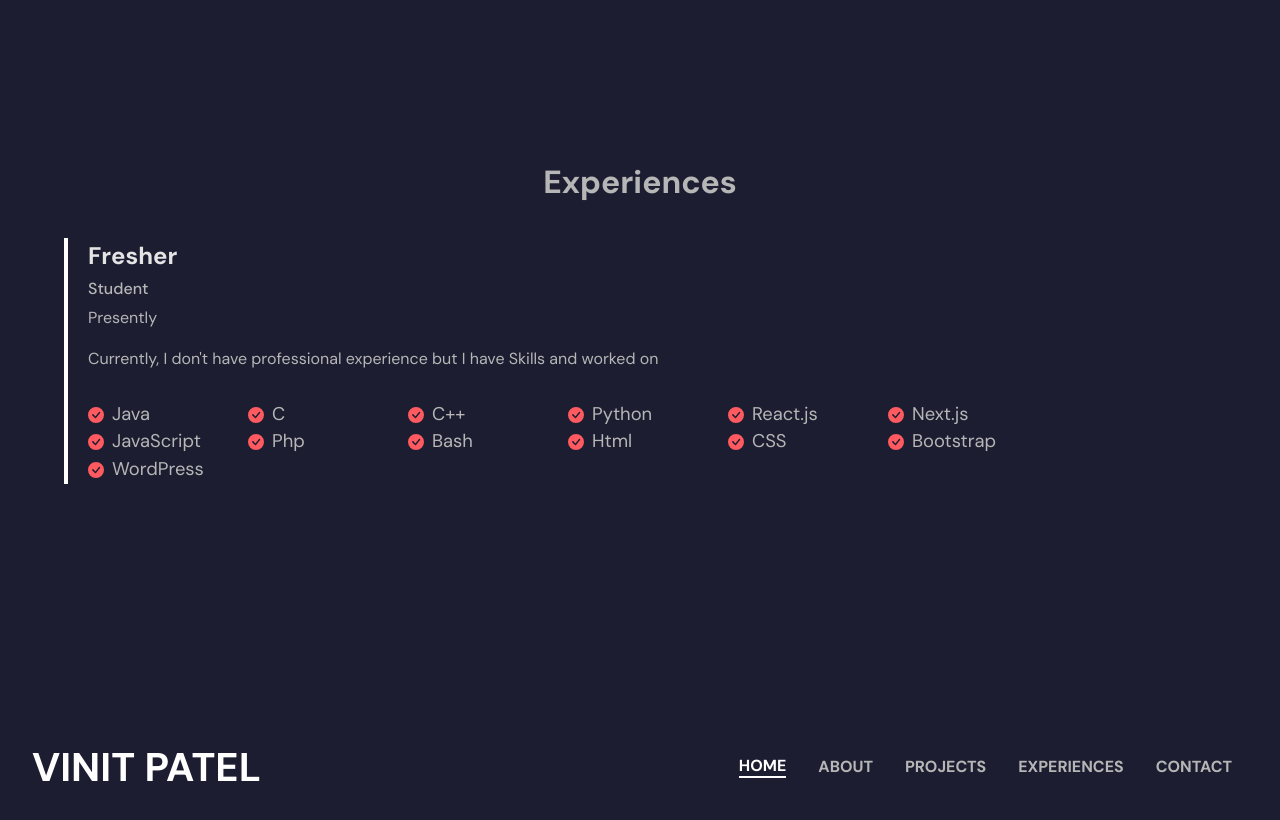
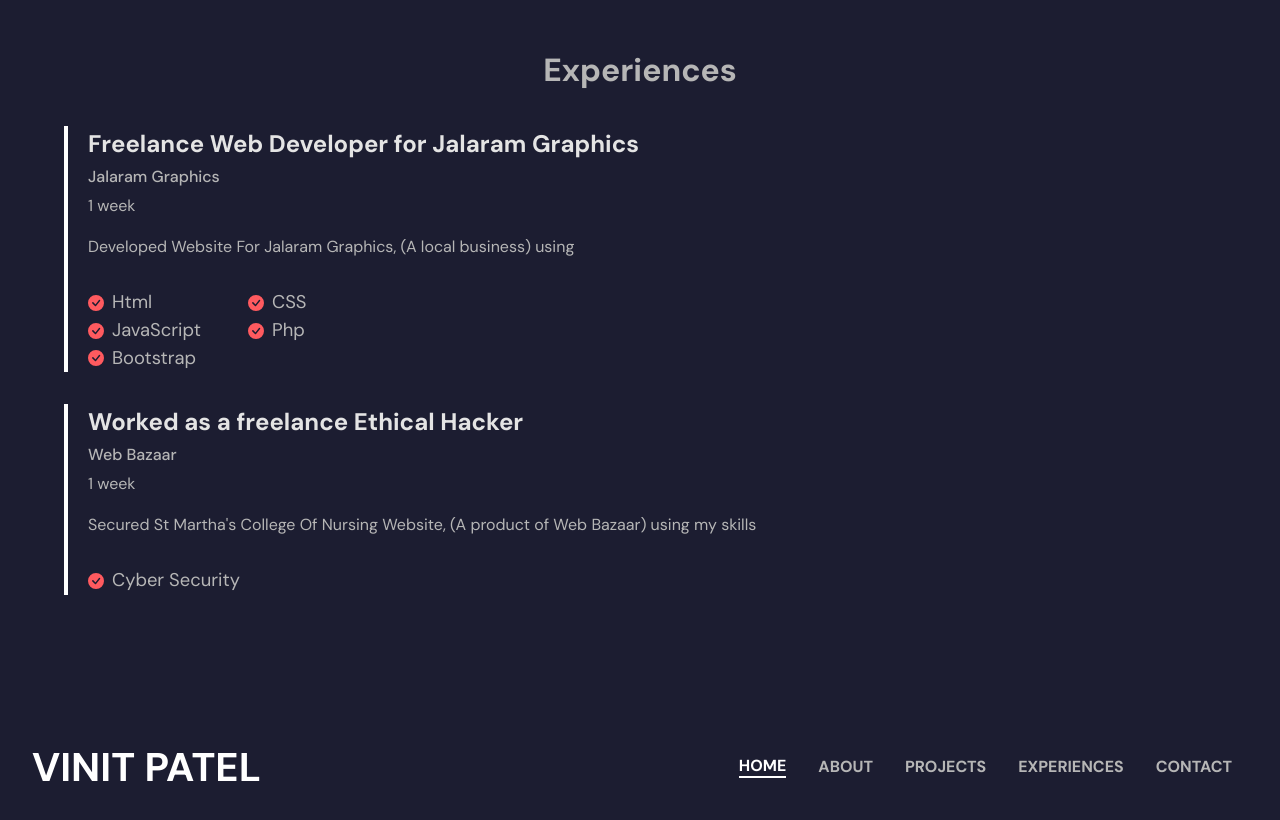
Before and after one commit to Hosting-Api/Portfoleo, a Next.js app: page / in a window 1280 px wide. Shown: the part 3300-4120 px from the top of the page. Built offline with nearby package versions, Linux system fonts and the light colour scheme.

Commit message:
Update index.js

```diff
--- a/components/experiences/index.js
+++ b/components/experiences/index.js
@@ -3,13 +3,28 @@ import { AppWrap, MotionWrap } from "../wrapper";
 
 const ExperienceList = [
 
+    //  {
+    //    title: "Fresher",
+    //    company: "Student",
+    //    duration: "Presently",
+    //    desc: "Currently, I don't have professional experience but I have Skills and worked on ",
+    //    tags: ["Java", "C", "C++", "Python", "React.js", "Next.js", "JavaScript", "Php", "Bash", "Html", "CSS",  "Bootstrap", "WordPress" ],
+    //  },
+
      {
-       title: "Fresher",
-       company: "Student",
-       duration: "Presently",
-       desc: "Currently, I don't have professional experience but I have Skills and worked on ",
-       tags: ["Java", "C", "C++", "Python", "React.js", "Next.js", "JavaScript", "Php", "Bash", "Html", "CSS",  "Bootstrap", "WordPress" ],
-     }
+       title: "Freelance Web Developer for Jalaram Graphics",
+       company: "Jalaram Graphics",
+       duration: "1 week",
+       desc: "Developed Website For Jalaram Graphics, (A local business) using",
+       tags: ["Html", "CSS", "JavaScript", "Php", "Bootstrap" ],
+     },
+     {
+      title: "Worked as a freelance Ethical Hacker",
+      company: "Web Bazaar",
+      duration: "1 week",
+      desc: "Secured St Martha's College Of Nursing Website, (A product of Web Bazaar) using my skills",
+      tags: [ "Cyber Security"],
+    }
 ];
 
 const Experiences = () => {
```
